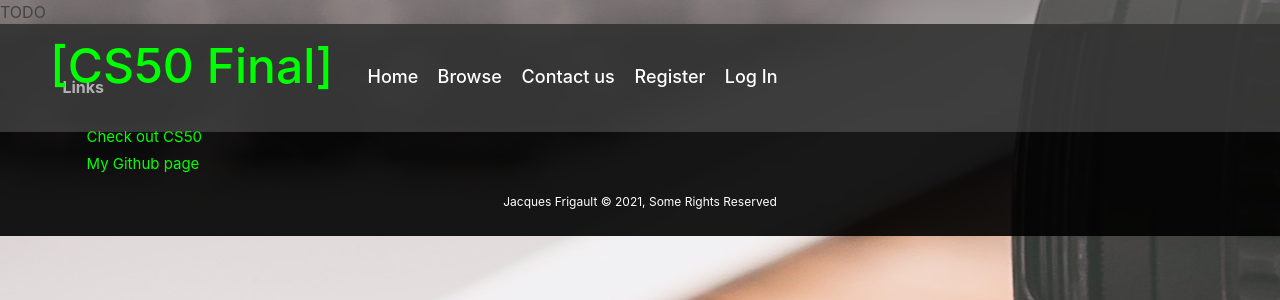
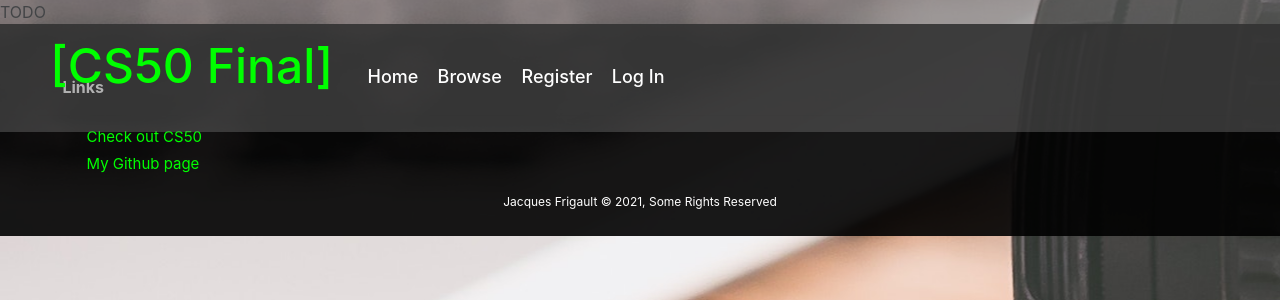
Before and after one commit to jackfridge/CS50, a Flask app: page /browse in a window 1280 px wide. Shown: the top 300 px of the page. Run offline with Flask 2, Linux system fonts and the light colour scheme; some libraries are stand-ins or nearby versions.

Commit message:
Removed contact, will enable contact within an other page

```diff
--- a/application.py
+++ b/application.py
@@ -50,15 +50,10 @@ db = db_conn.cursor()
 def index():
     return render_template("index.html")
 
+
 @app.route("/browse")
 def browse():
     return render_template("browse.html")
-
-
-@app.route("/contact")
-@login_required
-def contact():
-    return render_template("contact.html")
 
 
 @app.route("/login", methods=["GET", "POST"])
--- a/templates/layout.html
+++ b/templates/layout.html
@@ -32,7 +32,6 @@
                 <a href="/" class="main_button">[CS50 Final]</a>
                 <a href="/" class="nav_button">Home</a>
                 <a href="/browse" class="nav_button">Browse</button>
-                <a href="/contact" class="nav_button">Contact us</button>
 
                 {%if session.user_id %}
                     <!-- TODO Separate log out button to right (add CSS property and different class for this nav item!) -->
```
Also changed, not shown: templates/contact.html (deleted, +0 -9 lines).
